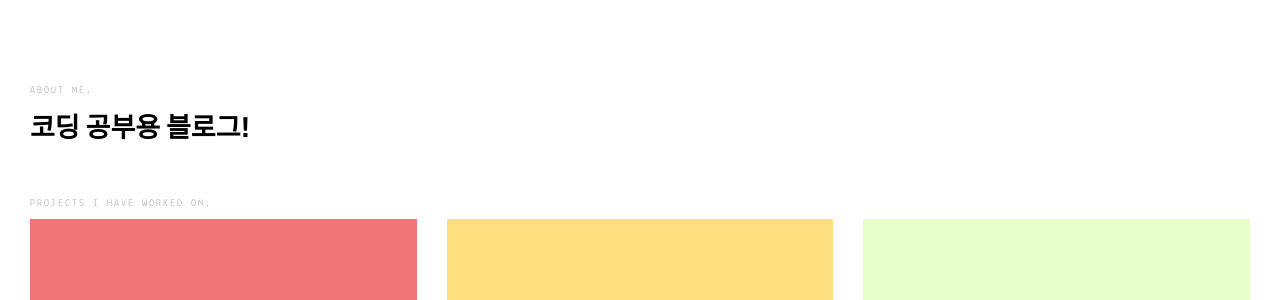
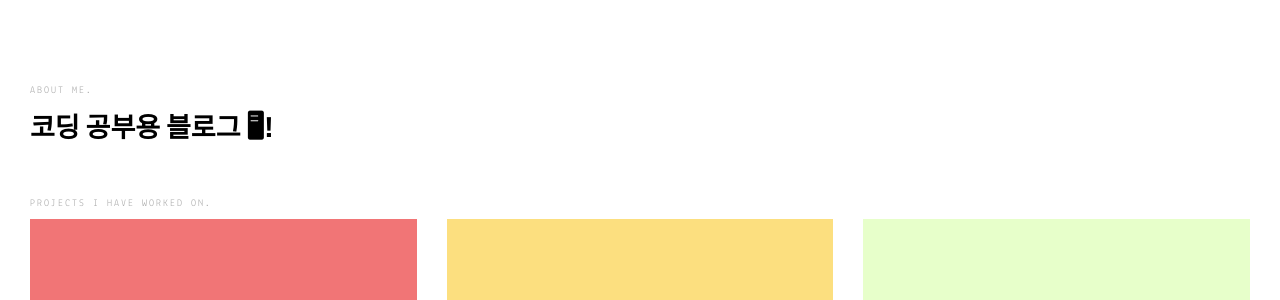
Before and after one commit to arnolds/pineapple, a Jekyll site: the page built from index.html, in a window 1280 px wide. Shown: the part 202-502 px from the top of the page. Built offline with Jekyll 4.4.1, drawn with Linux system fonts in a browser that asks for light colours.

```diff
--- a/_config.yml
+++ b/_config.yml
@@ -1,7 +1,7 @@
 # User config
 author: "Bon"
-tagline: "I'm Pine"
-description: "코딩 공부용 블로그!"
+tagline: "I'm Pine🍍"
+description: "코딩 공부용 블로그 🖥!"
 keywords: "Pineapple, Pineapple Pizza, Pineapple House"
 email: "watchbon@kakao.com"
 
```
